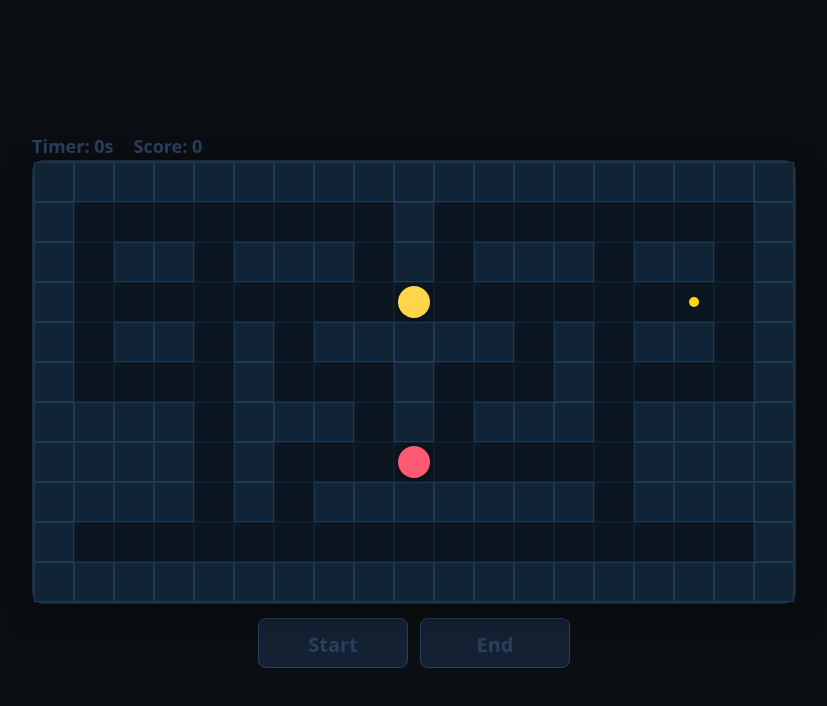
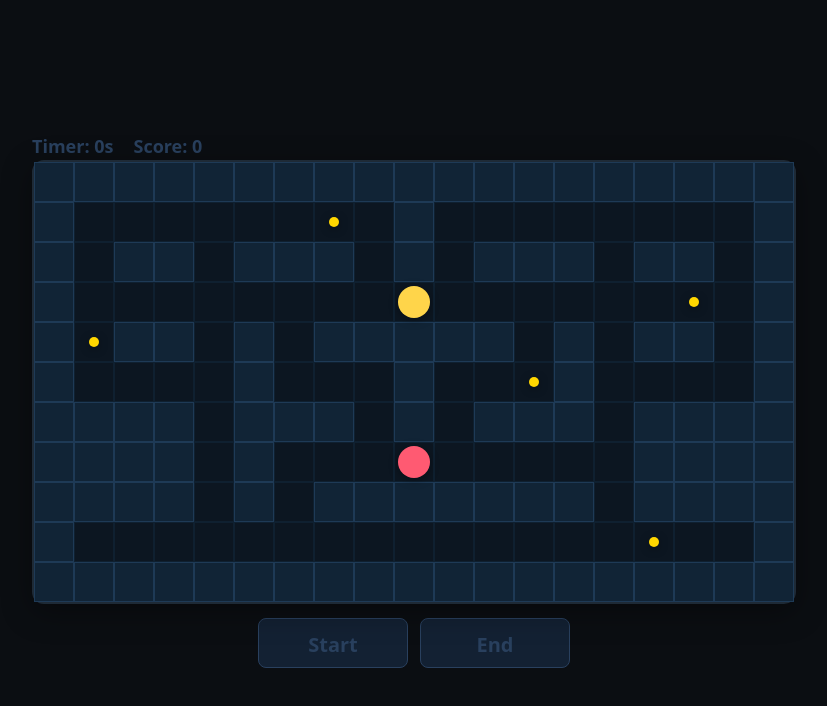
Before and after one commit to Simon-Fochler/React-Game, a React (Vite) app: page / in a window 1280 px wide. Shown: the top 706 px of the page, without its empty margins (226-1053 px from the left). Built offline with nearby package versions, Linux system fonts and the light colour scheme.

Commit message:
Mehrere Coins

```diff
--- a/src/Game.jsx
+++ b/src/Game.jsx
@@ -28,7 +28,7 @@ const DIRS = { //Bediehnung mit Pfeilen
 };
 
 const START_PLAYER = { x: 9, y: 3 };
-const START_GHOST  = { x: 9, y: 7 };
+const START_GHOST = { x: 9, y: 7 };
 
 function add(pos, dir) {
   return { x: pos.x + dir.x, y: pos.y + dir.y };
@@ -91,7 +91,7 @@ export default function Game(){
     const [status, setStatus]   = useState("gameover"); // "playing" | "gameover"
     const [seconds, setSeconds] = useState(0);
     const [running, setRunning] = useState(false);
-    const [coin, setCoin] = useState(possibleCoinPositions());
+    const [coins, setCoins] = useState([possibleCoinPositions(), possibleCoinPositions(), possibleCoinPositions(), possibleCoinPositions(), possibleCoinPositions()]);
     const [count, setCount] = useState(0);
 
     // Fokus, damit Arrow Keys nicht scrollen
@@ -144,12 +144,20 @@ export default function Game(){
 
   // coin sammeln
 
-  useEffect(() => {
-     if(status === "playing" && eq(player, coin) === true){
-        setCoin(possibleCoinPositions());
-        setCount(prev => prev + 1)
-     }
-  }, [player, status, coin]);
+ useEffect(() => {
+  if (status === "playing") {
+    setCoins(prevCoins =>
+      prevCoins.map(c =>
+        eq(player, c) ? possibleCoinPositions() : c
+      )
+    );
+    // Punkte erhöhen nur für die tatsächlich getroffenen Coins
+    const hits = coins.filter(c => eq(player, c)).length;
+    if (hits > 0) {
+      setCount(prev => prev + hits);
+    }
+  }
+}, [player, status, coins]);
 
    useEffect(() => {
       if (status !== "playing") return;
@@ -165,7 +173,7 @@ export default function Game(){
     setGhost(START_GHOST);
     setGhostDir({ x: 0, y: 0 });
     setStatus("playing");
-    setCoin(possibleCoinPositions());
+    setCoins([possibleCoinPositions(), possibleCoinPositions(), possibleCoinPositions(), possibleCoinPositions(), possibleCoinPositions()]);
     setCount(0);
 
   }
@@ -222,11 +230,16 @@ export default function Game(){
             style={{ transform: toTransform(ghost) }}
             aria-label="Ghost"
           />
+
+         {coins.map((c, i) => (
           <div
+            key={i}
             className="piece coin"
-            style={{ transform: toTransform(coin) }}
+            style={{ transform: toTransform(c) }}
             aria-label="Coin"
-         />
+          />
+))}
+
         </div>
 
       </div> {/* board */}
```
